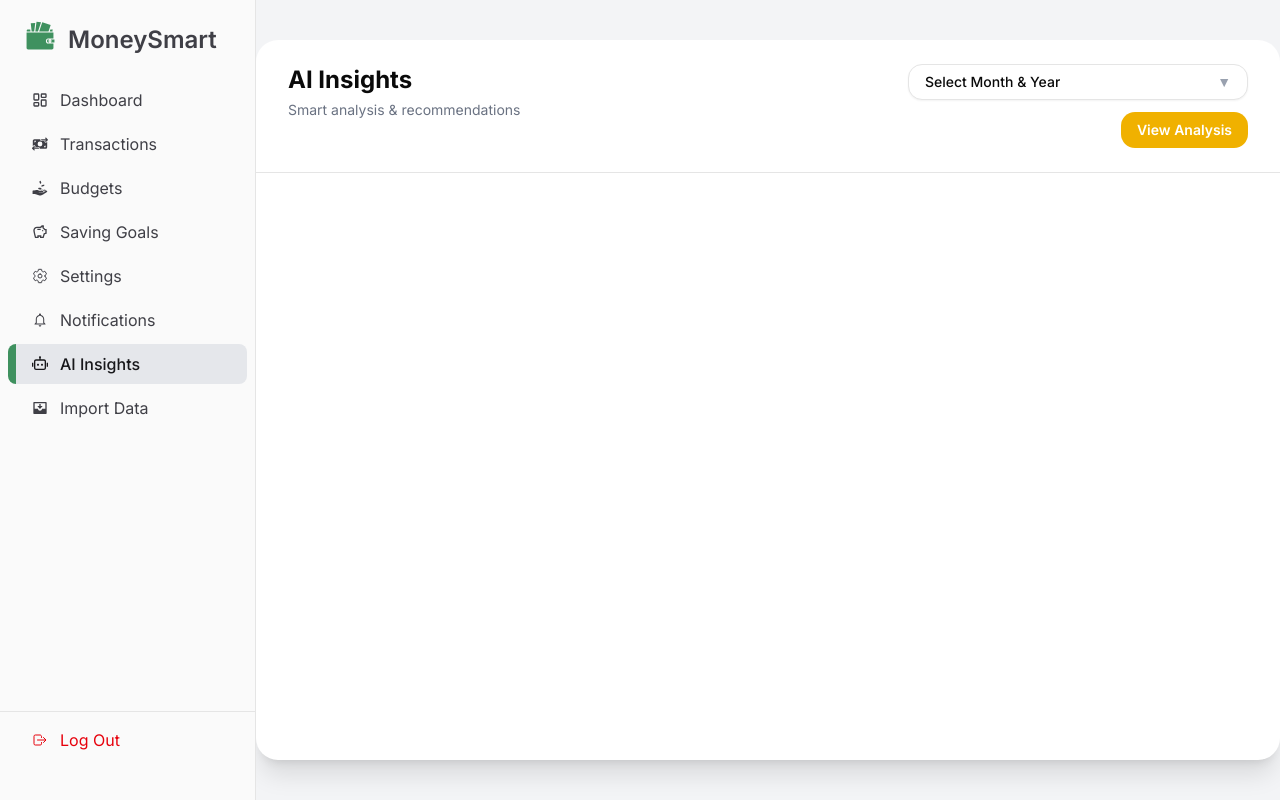
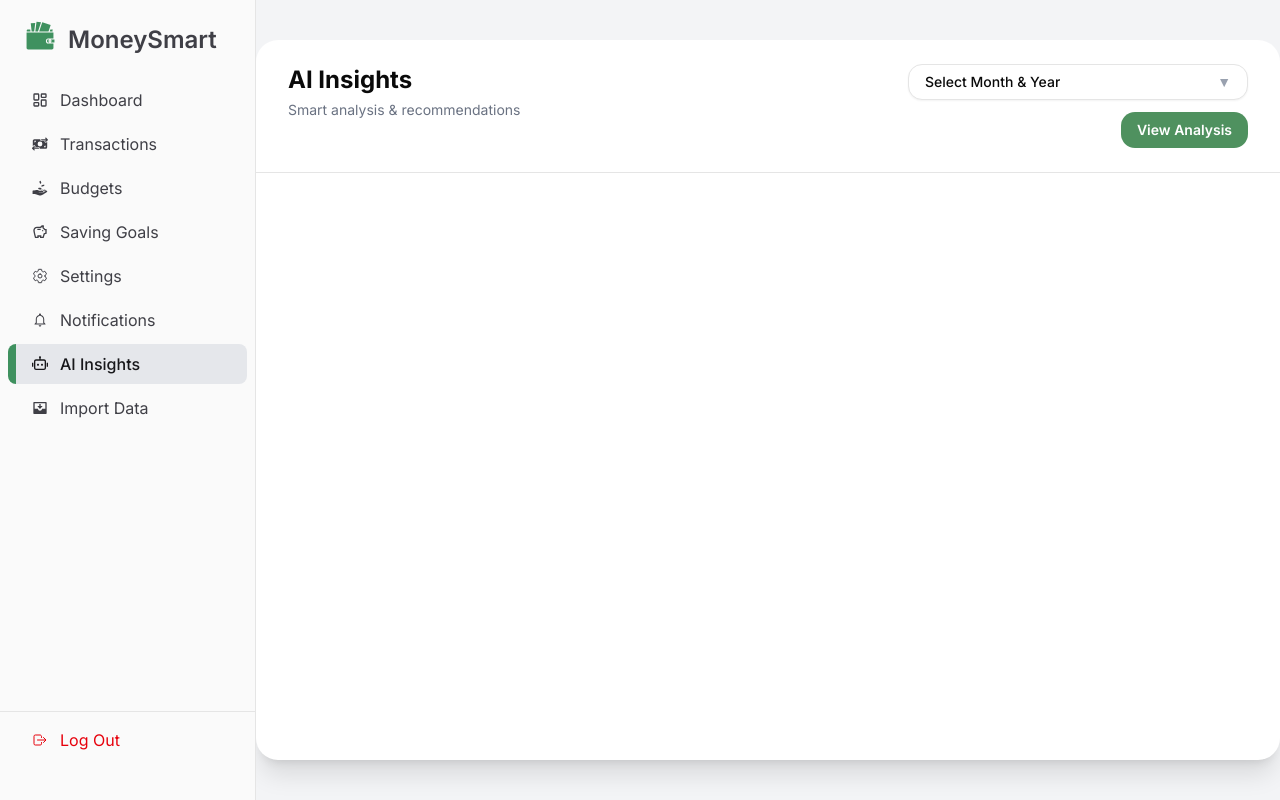
Before and after one commit to Harry-Huynh/MoneySmart-Frontend, a Next.js app: page /ai in a window 1280 px wide. Built offline with nearby package versions, Linux system fonts and the light colour scheme.

Commit message:
fix: Change the color of buttons to be consistent

```diff
--- a/src/app/(root)/ai/page.js
+++ b/src/app/(root)/ai/page.js
@@ -148,7 +148,6 @@ export default function AIInsightsPage() {
 
         pdf.addImage(imgData, "PNG", 10, y, imgWidth, imgHeight);
 
-
         y += imgHeight + 4;
       }
 
@@ -214,7 +213,7 @@ export default function AIInsightsPage() {
 
             <div className="flex justify-end">
               <button
-                className="px-4 py-2 rounded-xl bg-yellow-500 hover:bg-yellow-600 text-white text-sm font-semibold transition cursor-pointer disabled:opacity-60"
+                className="px-4 py-2 rounded-xl bg-[#4f915f] hover:hover:bg-[#214a2b] text-white text-sm font-semibold transition cursor-pointer disabled:opacity-60"
                 onClick={handleViewAnalysis}
                 disabled={isLoading}
               >
@@ -243,7 +242,8 @@ export default function AIInsightsPage() {
 
               <div
                 ref={(el) => (sectionRefs.current[0] = el)}
-              className="bg-gray-50 rounded-2xl p-6">
+                className="bg-gray-50 rounded-2xl p-6"
+              >
                 <h3 className="font-bold mb-4">This Month Summary</h3>
 
                 <div className="space-y-4">
@@ -289,7 +289,8 @@ export default function AIInsightsPage() {
 
               <div
                 ref={(el) => (sectionRefs.current[1] = el)}
-              className="bg-gray-50 rounded-2xl p-6">
+                className="bg-gray-50 rounded-2xl p-6"
+              >
                 <h3 className="font-bold mb-2">Key Insight</h3>
                 <div className="bg-white rounded-xl border p-4 text-sm">
                   {data.detailed.keyInsight}
@@ -298,7 +299,8 @@ export default function AIInsightsPage() {
 
               <div
                 ref={(el) => (sectionRefs.current[2] = el)}
-              className="bg-gray-50 rounded-2xl p-6">
+                className="bg-gray-50 rounded-2xl p-6"
+              >
                 <h3 className="font-bold mb-4">
                   Spending Breakdown by Category
                 </h3>
@@ -327,7 +329,8 @@ export default function AIInsightsPage() {
 
               <div
                 ref={(el) => (sectionRefs.current[3] = el)}
-              className="bg-gray-50 rounded-2xl p-6">
+                className="bg-gray-50 rounded-2xl p-6"
+              >
                 <h3 className="font-bold mb-3">Savings Opportunity</h3>
                 <div className="bg-white rounded-xl border p-4 text-sm">
                   {data.detailed.savingOpportunity}
@@ -336,7 +339,8 @@ export default function AIInsightsPage() {
 
               <div
                 ref={(el) => (sectionRefs.current[4] = el)}
-              className="bg-gray-50 rounded-2xl p-6">
+                className="bg-gray-50 rounded-2xl p-6"
+              >
                 <h3 className="font-bold mb-3">Budget Opportunity</h3>
                 <div className="bg-white rounded-xl border p-4 text-sm">
                   {data.detailed.budgetWarnings.map((b, i) => (
@@ -354,7 +358,8 @@ export default function AIInsightsPage() {
 
               <div
                 ref={(el) => (sectionRefs.current[5] = el)}
-              className="bg-gray-50 rounded-2xl p-6">
+                className="bg-gray-50 rounded-2xl p-6"
+              >
                 <h3 className="font-bold mb-3">Smart Spending Suggestion</h3>
                 <ul className="list-disc ml-5 text-sm space-y-2">
                   {data.detailed.patterns.map((p, i) => (
@@ -365,7 +370,8 @@ export default function AIInsightsPage() {
 
               <div
                 ref={(el) => (sectionRefs.current[6] = el)}
-              className="bg-gray-50 rounded-2xl p-6">
+                className="bg-gray-50 rounded-2xl p-6"
+              >
                 <h3 className="font-bold mb-4">Personalized Action Plan</h3>
                 <div className="bg-white rounded-xl border p-4">
                   <div className="grid grid-cols-1 md:grid-cols-2 gap-4 text-sm">
```
Lines whose indentation alone changed are shown as unchanged.
